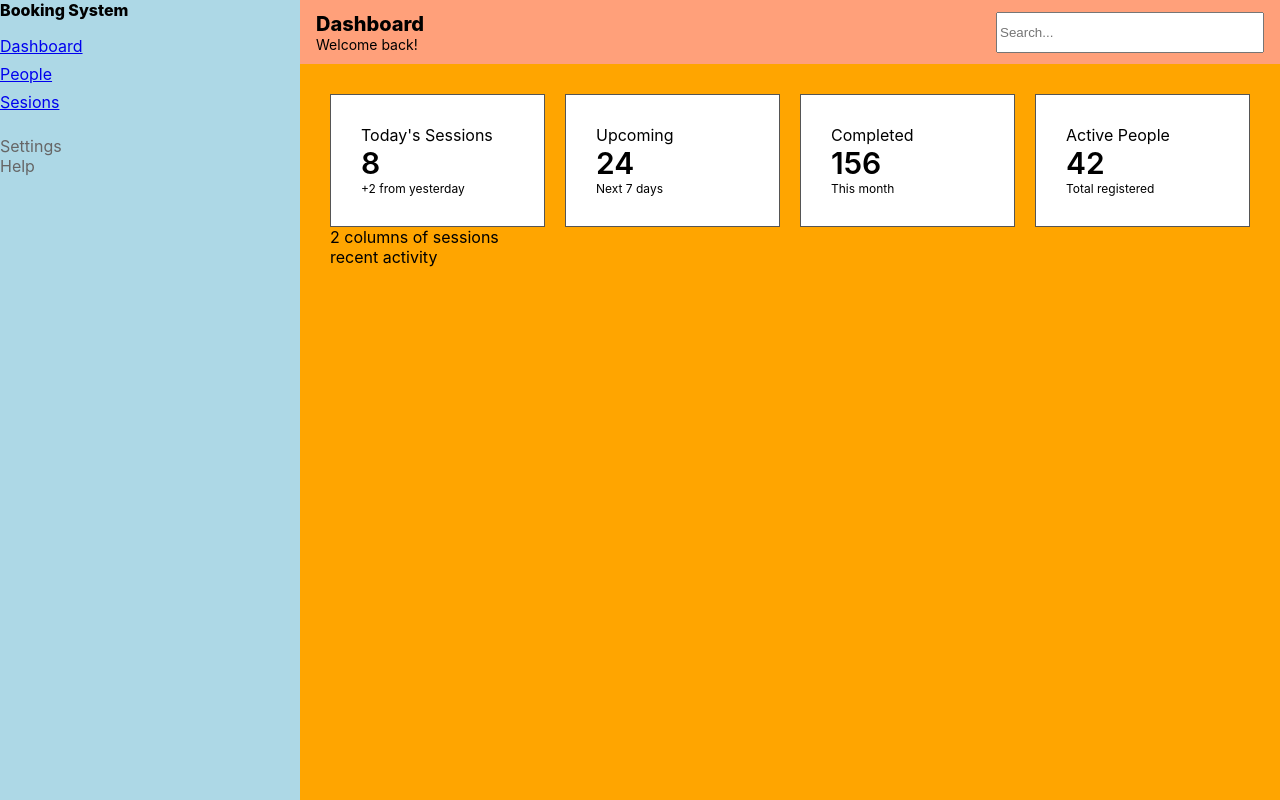
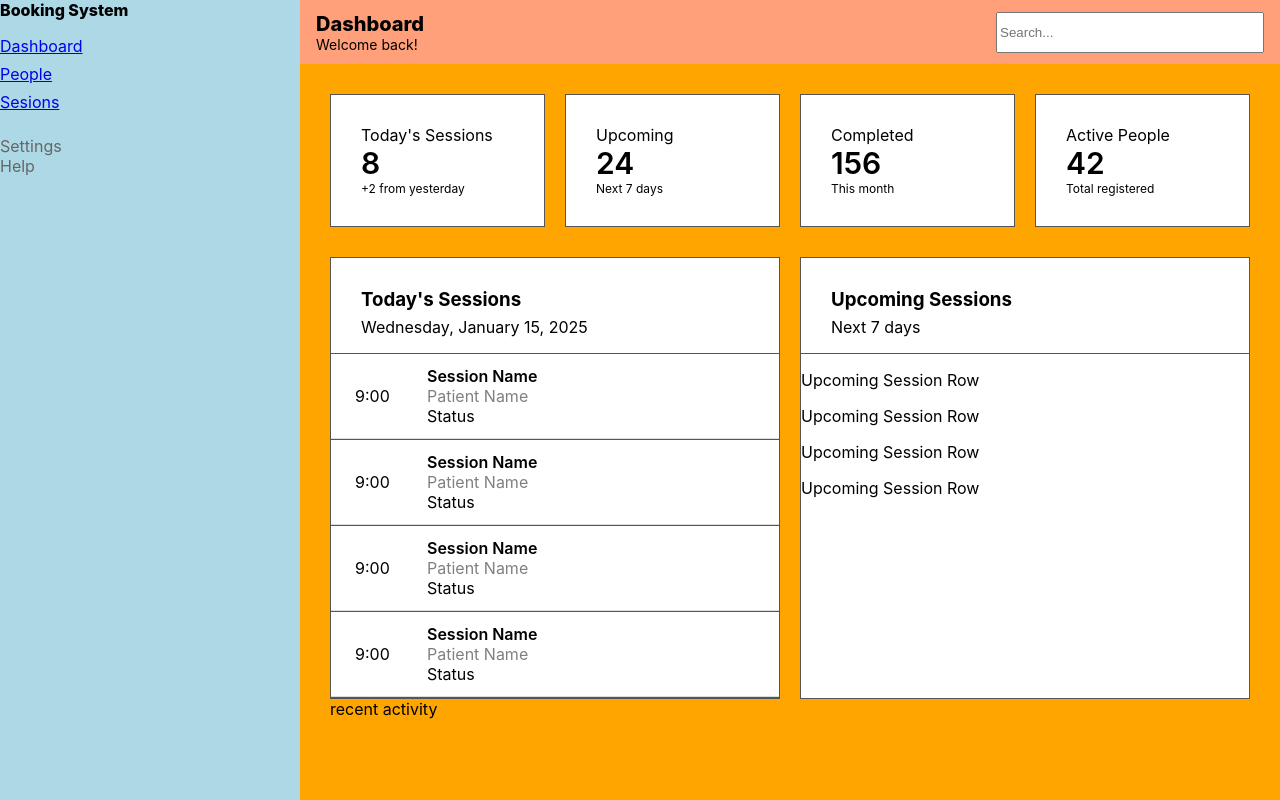
Before and after one commit to tianshansu/booking-system, a React (Create React App) app in the folder frontend/: page / in a window 1280 px wide. Built offline with nearby package versions, Linux system fonts and the light colour scheme.

Commit message:
layout: add the session panels and update today's session list & row

```diff
--- /dev/null
+++ b/frontend/src/components/ListPanel.jsx
@@ -0,0 +1,17 @@
+export default function ListPanel(props){
+    return(
+        <div style={{border:"1px solid #555", backgroundColor:"white"}}>
+            <header style={{ borderBottom: "1px solid #555" }}>
+                <div style={{ padding: "30px 30px 0 30px" }}>
+                    <h3 style={{ margin: 0 }}>{props.title}</h3>
+                    <p style={{ marginTop: "6px" }}>{props.date}</p>
+                </div>
+            </header>
+
+            <div>
+                {props.children}
+            </div>
+
+        </div>
+    )
+}
--- /dev/null
+++ b/frontend/src/components/TodaySessionList.jsx
@@ -0,0 +1,12 @@
+import TodaySessionRow from "./TodaySessionRow";
+
+export default function TodaySessionList(){
+    return(
+        <div>
+            <TodaySessionRow></TodaySessionRow>
+            <TodaySessionRow></TodaySessionRow>
+            <TodaySessionRow></TodaySessionRow>
+            <TodaySessionRow></TodaySessionRow>
+        </div>
+    )
+}
--- /dev/null
+++ b/frontend/src/components/TodaySessionRow.jsx
@@ -0,0 +1,33 @@
+export default function TodaySessionRow(){
+    const styles = {
+        row: {
+            display: "flex",
+            alignItems: "center",
+            padding: "12px",
+            borderBottom: "1px solid #ddd"
+        },
+
+        time: {
+            padding:"12px 12px 12px 12px",
+            width: "60px"
+        },
+
+        info: {
+            flex: 1
+        }
+    }
+
+    return(
+        <div style={{borderBottom: "1px solid #555"}}>
+            <div style={styles.row}>
+                <div style={styles.time}>9:00</div>
+                <div style={styles.info}>
+                    <div style={{fontWeight:600}}>Session Name</div>
+                    <div style={{color:"gray"}}>Patient Name</div>
+                    <div>Status</div>
+                </div>
+            </div>
+        </div>
+
+    )
+}
--- /dev/null
+++ b/frontend/src/components/UpcomingSessionList.jsx
@@ -0,0 +1,12 @@
+import UpcomingSessionRow from "./UpcomingSessionRow";
+
+export default function UpcomingSessionList(){
+    return(
+        <div>
+            <UpcomingSessionRow></UpcomingSessionRow>
+            <UpcomingSessionRow></UpcomingSessionRow>
+            <UpcomingSessionRow></UpcomingSessionRow>
+            <UpcomingSessionRow></UpcomingSessionRow>
+        </div>
+    )
+}
--- /dev/null
+++ b/frontend/src/components/UpcomingSessionRow.jsx
@@ -0,0 +1,5 @@
+export default function UpcomingSessionRow(){
+    return(
+        <p>Upcoming Session Row</p>
+    )
+}
--- a/frontend/src/pages/DashboardPage.jsx
+++ b/frontend/src/pages/DashboardPage.jsx
@@ -2,6 +2,9 @@ import Sidebar from "../components/layout/Sidebar";
 import HeadBar from "../components/layout/HeaderBar";
 import "./Dashboard.css"
 import Card from "../components/Card";
+import ListPanel from "../components/ListPanel";
+import TodaySessionList from "../components/TodaySessionList";
+import UpcomingSessionList from "../components/UpcomingSessionList";
 
 export default function DashboardPage(){
     return(
@@ -10,13 +13,25 @@ export default function DashboardPage(){
                 display: "grid",
                 gridTemplateColumns: "repeat(4, minmax(0, 1fr))", // divide into four columns
                 gap: 20,
+                marginBottom:30,
             }}>
                 <Card title="Today's Sessions" count="8" comment="+2 from yesterday"></Card>
                 <Card title="Upcoming" count="24" comment="Next 7 days"></Card>
                 <Card title="Completed" count="156" comment="This month"></Card>
                 <Card title="Active People" count="42" comment="Total registered"></Card>
             </div>
-            <div>2 columns of sessions</div>
+            <div style={{
+                display:"grid",
+                gridTemplateColumns: "repeat(2, minmax(0, 1fr))",
+                gap: 20,
+            }}>
+                <ListPanel title="Today's Sessions" date="Wednesday, January 15, 2025">
+                    <TodaySessionList></TodaySessionList>
+                </ListPanel>
+                <ListPanel title="Upcoming Sessions" date="Next 7 days">
+                    <UpcomingSessionList></UpcomingSessionList>
+                </ListPanel>
+            </div>
             <div>recent activity</div>
         </div>
     )
```
